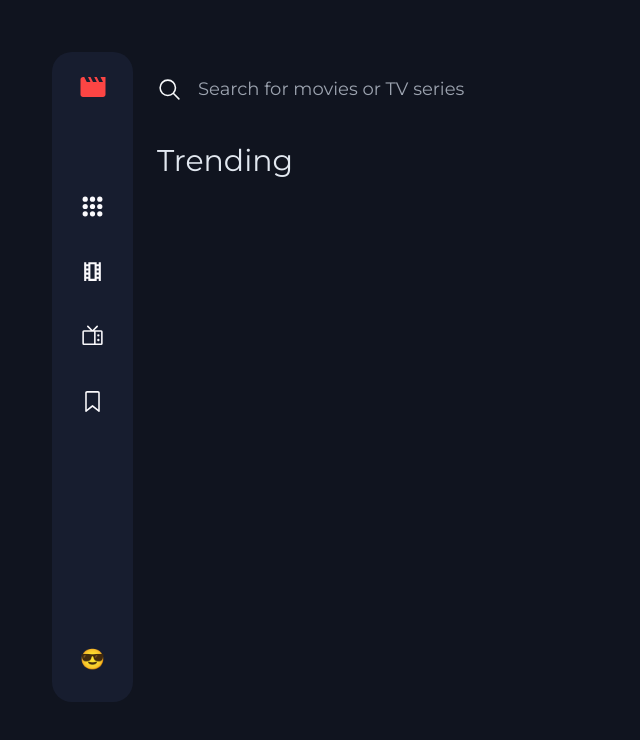
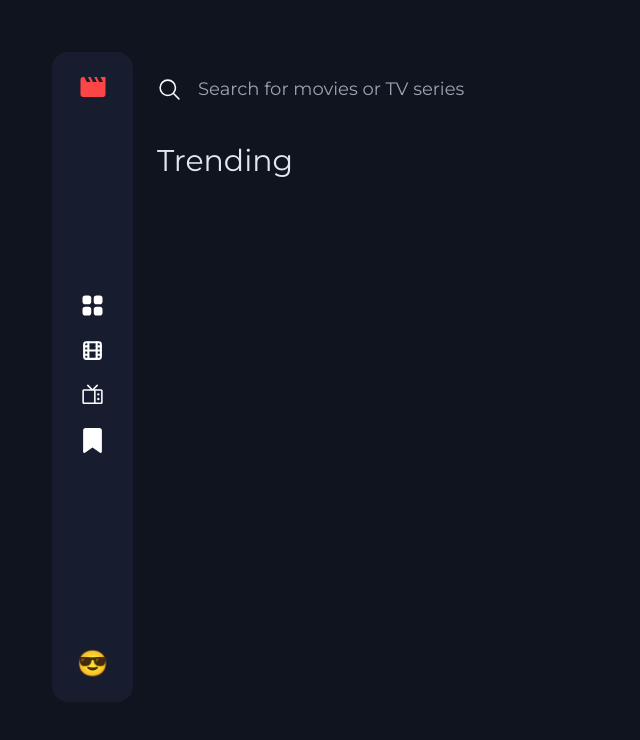
Before and after one commit to MafoaSteve9/App-de-divertissement, a React (Vite) app in the folder app-web-divertissement/: page / in a window 1280 px wide. Shown: the top 740 px of the page, without its empty margins (0-640 px from the left). Built offline with nearby package versions, Linux system fonts and the light colour scheme.

Commit message:
Changement de la couleurs des icons  par rapport à l'endroit ou on se stiue

```diff
--- a/app-web-divertissement/src/components/Aside.jsx
+++ b/app-web-divertissement/src/components/Aside.jsx
@@ -1,40 +1,53 @@
 import { Link, Outlet } from "react-router-dom"
-import { TiThSmall } from "react-icons/ti";
-import { MdOutlineLocalMovies } from "react-icons/md";
+import { useLocation } from "react-router-dom";
+import { TbMovie } from "react-icons/tb";
 import { MdMovie } from "react-icons/md";
-import { GoBookmark } from "react-icons/go";
+import { FaBookmark } from "react-icons/fa6";
+import { HiMiniSquares2X2 } from "react-icons/hi2";
 import { PiTelevision } from "react-icons/pi";
+import '../App.css'
 
 export default function Aside() {
+const location = useLocation()
+
   return (
-    <div className="bg-[#171d2f] flex justify-between flex-col h-[650px] rounded-[20px] p-5 flex-wrap">
-      <div className="h-10">
+    <div className="bg-[#171d2f] flex lg:flex-row sm:flex-col lg:h-[650px] lg:rounded-2xl md:rounded-2xl p-5 flex-wrap">
+  <nav className="flex-col-nav flex lg:flex-col items-center justify-between">
+    <div>
       <p className="flex text-[#fc4544] justify-center text-[30px] h-1/3"><MdMovie /></p>
     </div>
-     <div className="h-1/3">
-        <nav className="flex flex-col gap-10 items-center">
+    <div className="flex lg:flex-col sm:flex-row sm:gap-5 lg:gap-5 xl:gap-5">
     <Link
-            to="/categories/all"
-            className="mx-2 font-semibold text-[25px] text-[#fbfafd]"
-            > <TiThSmall /></Link>
+        to="/"
+        className={`mx-2 text-[25px] text-white ${location.pathname === '/' && ' text-[#d1c9c9]'}`}
+      >
+        <HiMiniSquares2X2 />
+      </Link>
       <Link
-            to="/categories/movie"
-            className="mx-2 font-semibold text-[25px] text-[#fbfafd] "
-            ><MdOutlineLocalMovies /></Link>
+        to="/categories/Movie"
+        className={`mx-2 text-[25px] text-white ${location.pathname === '/categories/Movie' && 'font-semibold text-[#d1c9c9]'}`}
+      >
+        <TbMovie />
+      </Link>
       <Link
-            to="/categories/serie"
-            className="mx-2 font-semibold text-[25px] text-[#fbfafd]"
-            ><PiTelevision /></Link>
+        to="/categories/Serie"
+        className={`mx-2 text-[25px] text-white ${location.pathname === '/categories/Serie' && 'font-semibold text-[#d1c9c9]'}`}
+      >
+        <PiTelevision />
+      </Link>
       <Link
-            to="/categories/favoris"
-            className="mx-2 font-semibold text-[25px] text-[#fbfafd]"
-            ><GoBookmark /></Link>
+        to="/categories/Favoris"
+        className={`mx-2 text-[25px] text-white ${location.pathname === '/categories/Favoris' && 'font-semibold text-[#d1c9c9]'}`}
+      >
+        <FaBookmark />
+      </Link>
+    </div>
+    <div>
+      <p className="text-[25px]">😎</p>
+    </div>
   </nav>
   <Outlet />
 </div>
-    <div className=" h-1/3 flex justify-end flex-col rounded-[50%] items-center pb-2 text-[20px]">
-      <p>😎</p>
-    </div>
-   </div>
+
   )
 }
```
Lines whose indentation alone changed are shown as unchanged.
